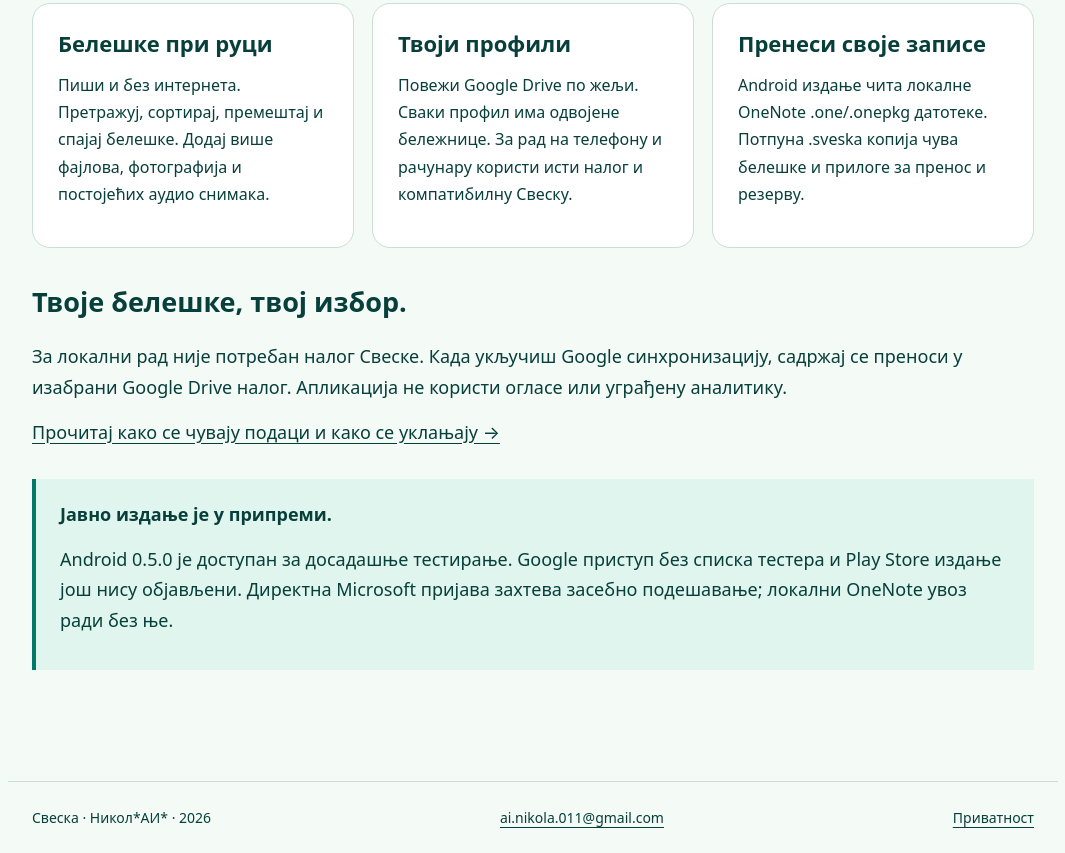
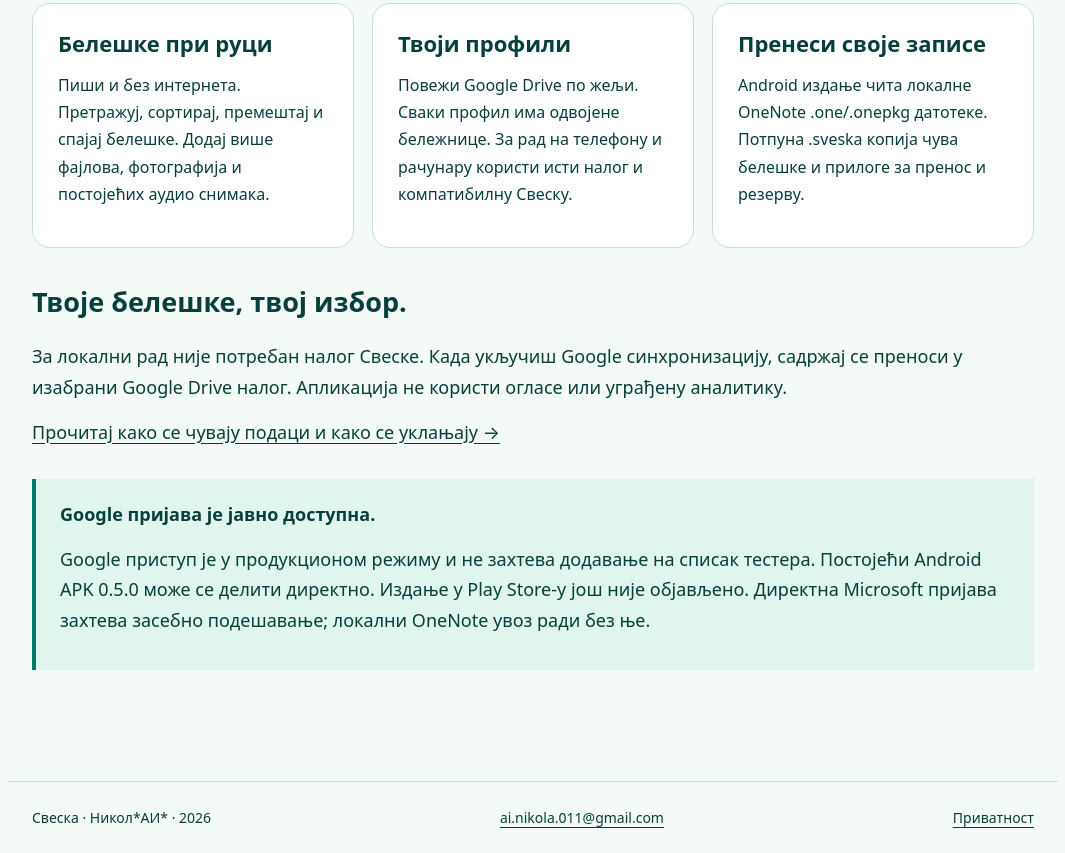
Before and after one commit to paxindomo-prog/sveska, a plain HTML site: page index.html in a window 1280 px wide. Shown: the part 644-1497 px from the top of the page, without its empty margins (107-1172 px from the left). Drawn offline with Linux system fonts and the light colour scheme.

Commit message:
Announce production Google sign-in availability

```diff
--- a/index.html
+++ b/index.html
@@ -4,5 +4,5 @@
 <main><section class="hero"><span class="tag">Android + Windows</span><p class="eyebrow">Никол*АИ* / Nikol*AI*</p><h1>Место за твоје мисли.</h1><p class="lead">Запиши идеју, сачувај слику, додај фајл. Организуј све у бележнице и секције, па настави тамо где си стао.</p><p class="muted">Свеска · латинични назив Sveska</p></section>
 <section class="cards" aria-label="Могућности"><article class="card"><h2>Белешке при руци</h2><p>Пиши и без интернета. Претражуј, сортирај, премештај и спајај белешке. Додај више фајлова, фотографија и постојећих аудио снимака.</p></article><article class="card"><h2>Твоји профили</h2><p>Повежи Google Drive по жељи. Сваки профил има одвојене бележнице. За рад на телефону и рачунару користи исти налог и компатибилну Свеску.</p></article><article class="card"><h2>Пренеси своје записе</h2><p>Android издање чита локалне OneNote .one/.onepkg датотеке. Потпуна .sveska копија чува белешке и прилоге за пренос и резерву.</p></article></section>
 <section><h2>Твоје белешке, твој избор.</h2><p>За локални рад није потребан налог Свеске. Када укључиш Google синхронизацију, садржај се преноси у изабрани Google Drive налог. Апликација не користи огласе или уграђену аналитику.</p><p><a href="privacy.html">Прочитај како се чувају подаци и како се уклањају →</a></p></section>
-<aside class="note"><strong>Јавно издање је у припреми.</strong><p>Android 0.5.0 је доступан за досадашње тестирање. Google приступ без списка тестера и Play Store издање још нису објављени. Директна Microsoft пријава захтева засебно подешавање; локални OneNote увоз ради без ње.</p></aside>
+<aside class="note"><strong>Google пријава је јавно доступна.</strong><p>Google приступ је у продукционом режиму и не захтева додавање на списак тестера. Постојећи Android APK 0.5.0 може се делити директно. Издање у Play Store-у још није објављено. Директна Microsoft пријава захтева засебно подешавање; локални OneNote увоз ради без ње.</p></aside>
 </main><footer><span>Свеска · Никол*АИ* · 2026</span><a href="mailto:ai.nikola.011@gmail.com">ai.nikola.011@gmail.com</a><a href="privacy.html">Приватност</a></footer></body></html>
```
